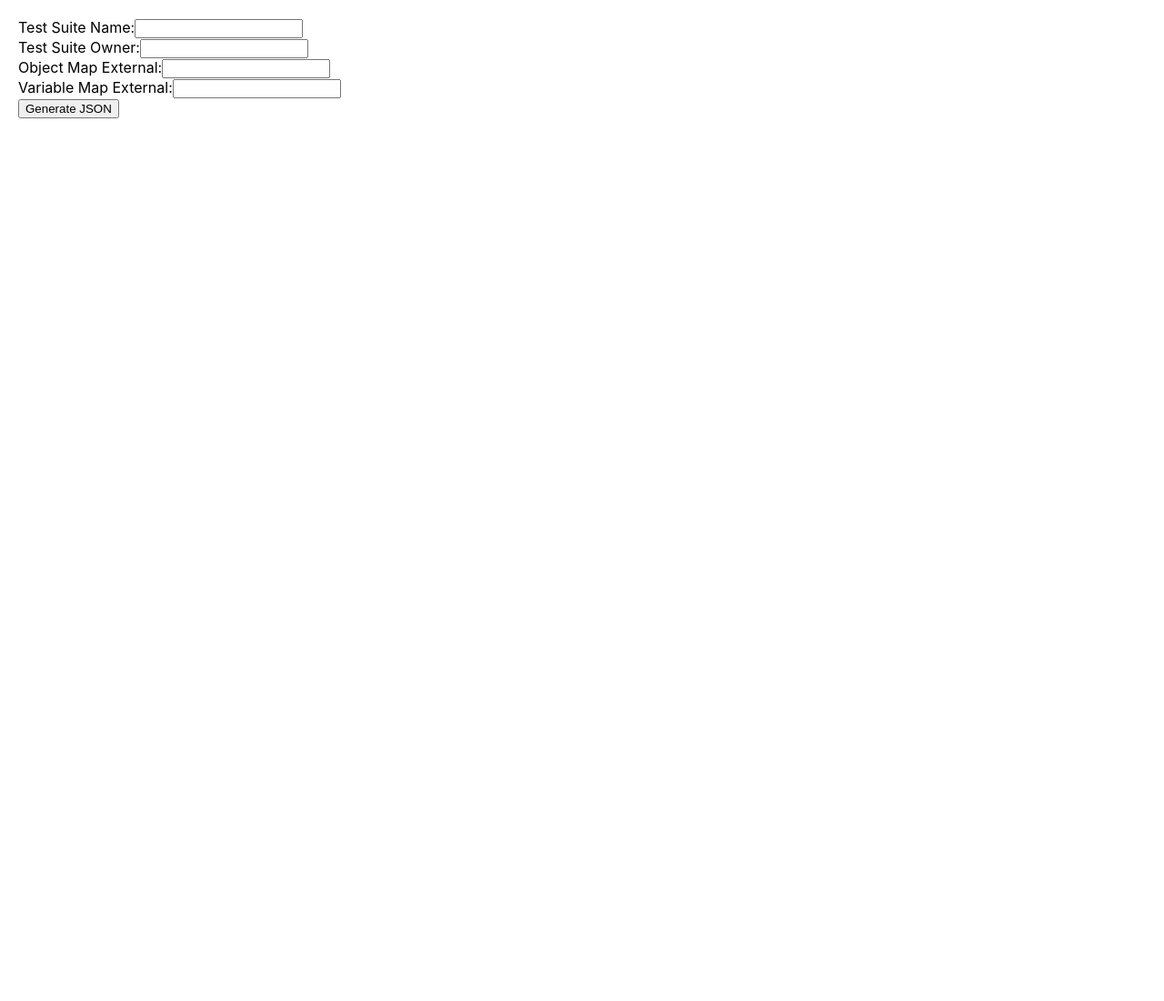
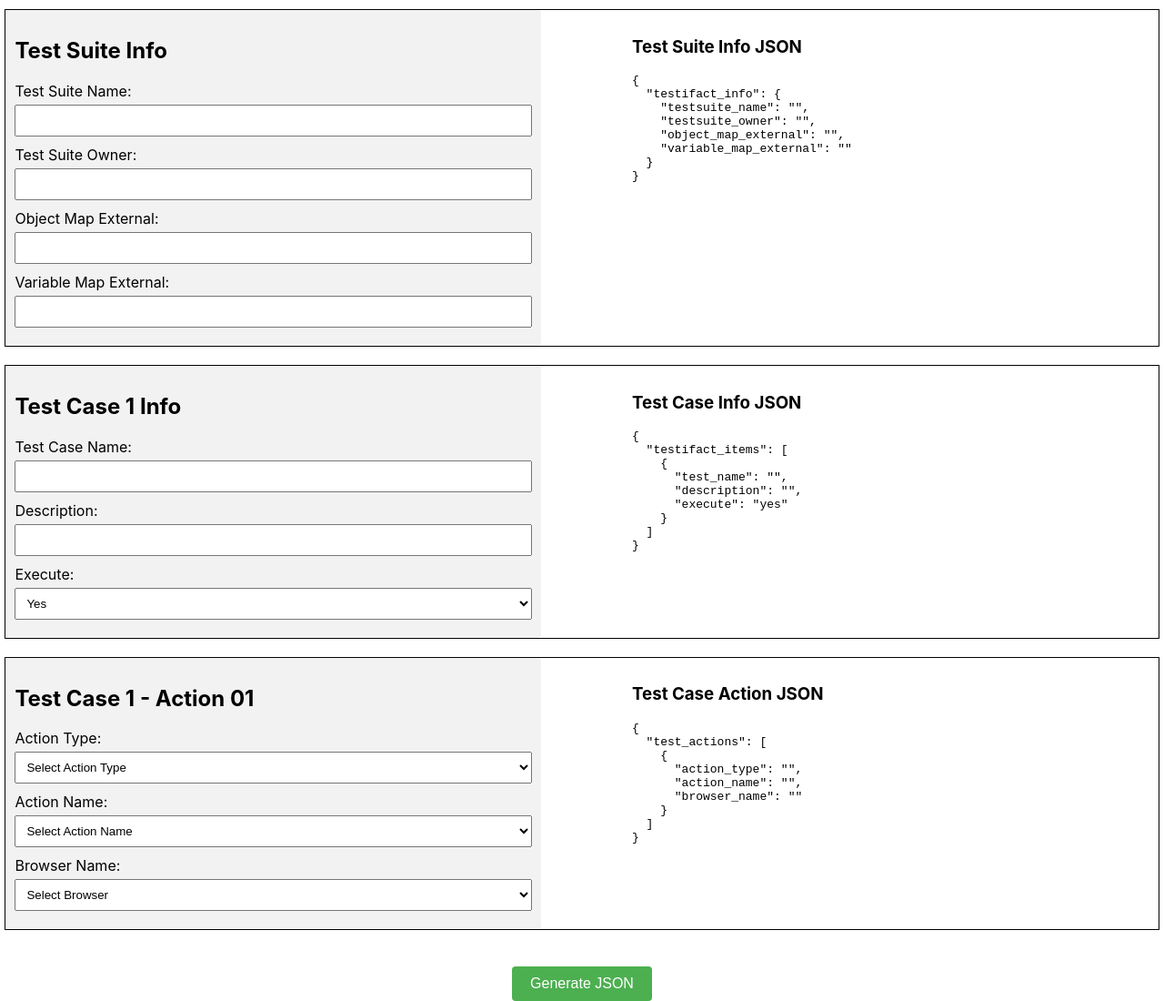
Before and after one commit to arjitappcino/React_ATAS_UI, a React (Create React App) app: page / in a window 1280 px wide. Shown: the whole page at 91% size. Before the commit the page ends 800 px from the top, so only its background shows below. Built offline with nearby package versions, Linux system fonts and the light colour scheme.

Commit message:
this version completed. Now more requirements to add.

```diff
--- a/package.json
+++ b/package.json
@@ -34,5 +34,8 @@
       "last 1 firefox version",
       "last 1 safari version"
     ]
+  },
+  "devDependencies": {
+    "cross-env": "^7.0.3"
   }
 }
--- a/src/TestScriptBuilder.css
+++ b/src/TestScriptBuilder.css
@@ -1,18 +1,134 @@
 .test-script-builder-container {
     display: flex;
-    justify-content: space-between;
+    flex-direction: column;
+    align-items: center;
+    max-width: 99%;
+    margin: auto;
+    padding-top: 10px;
+    /* background-color: #a79494; */
+}
+
+.section-row {
+    display: flex;
+    justify-content: flex-start;
+    align-items: flex-start;
+    width: 100%;
+    margin-bottom: 20px;
+    border: 1px solid #000000; /* Example of a light grey border */
+}
+
+.input-section, .json-output-section {
+    width: 48%; /* Adjust this value as needed */
+    padding: 10px;
 }
 
 .input-section {
-    flex: 1;
-    padding: 20px;
-    /* Add any additional styling as needed */
+    background-color: #f2f2f2;
+    border-radius: 4px;
+    display: flex;
+    flex-direction: column;
+    justify-content: space-between; /* This will push the contents to fill the space */
 }
 
-.json-display-section {
-    flex: 1;
+.json-output-section {
+    /* background-color: #e0e0e0; */
+    border-radius: 4px;
+    overflow-x: auto;
+    padding-left: 100px;
+}
+
+/* Style for form elements: inputs, selects, labels */
+input, select {
+    width: 100%;
+    padding: 8px;
+    margin-top: 5px;
+    margin-bottom: 10px;
+    box-sizing: border-box;
+}
+
+label {
+    display: block; /* Makes label take full width */
+}
+
+@media (max-width: 768px) {
+    .section-row {
+        flex-direction: column;
+    }
+
+    .input-section, .generated-json-section {
+        width: 100%;
+        padding: 10px; /* Adjust padding for smaller screens if necessary */
+    }
+}
+
+.generate-json-btn {
+    padding: 10px 20px;
+    margin-top: 20px;
+    font-size: 16px;
+    cursor: pointer;
+    background-color: #4CAF50; /* Green background for visibility */
+    color: white;
+    border: none;
+    border-radius: 4px;
+    outline: none;
+}
+
+.generate-json-btn:hover {
+    background-color: #45a049; /* Darker shade on hover */
+}
+
+.modal {
+    position: fixed;
+    z-index: 1;
+    left: 0;
+    top: 0;
+    width: 100%;
+    height: 100%;
+    overflow: auto;
+    background-color: rgb(0, 0, 0); /* Fallback color */
+    background-color: rgba(0, 0, 0, 0.4); /* Black w/ opacity */
+    display: flex;
+    align-items: center;
+    justify-content: center;
+}
+
+.modal-content {
+    background-color: #fefefe;
+    margin: auto;
     padding: 20px;
-    background-color: white; /* Light grey background for contrast */
-    overflow: auto; /* In case JSON content is too long */
-    /* Add any additional styling as needed */
+    border: 1px solid #888;
+    width: 80%;
+    max-height: 80vh;
+    overflow: auto;
+    border-radius: 4px;
 }
+
+.close {
+    color: #aaaaaa;
+    float: right;
+    font-size: 28px;
+    font-weight: bold;
+}
+
+.close:hover,
+.close:focus {
+    color: #000;
+    text-decoration: none;
+    cursor: pointer;
+}
+
+.copy-json-btn {
+    padding: 10px 20px;
+    margin-top: 20px;
+    font-size: 16px;
+    cursor: pointer;
+    background-color: #4CAF50; /* Green background */
+    color: white;
+    border: none;
+    border-radius: 4px;
+    outline: none;
+}
+
+.copy-json-btn:hover {
+    background-color: #45a049; /* Darker shade on hover */
+}
--- a/src/TestScriptBuilder.js
+++ b/src/TestScriptBuilder.js
@@ -1,62 +1,188 @@
 import React, { useState } from 'react';
-import './TestScriptBuilder.css'; // Make sure to create this CSS file
+import './TestScriptBuilder.css'; // Ensure you have this CSS file for styles
 
 function TestScriptBuilder() {
-    // State to store input values
-    const [testsuiteName, setTestsuiteName] = useState('');
-    const [testsuiteOwner, setTestsuiteOwner] = useState('');
-    const [objectMapExternal, setObjectMapExternal] = useState('');
-    const [variableMapExternal, setVariableMapExternal] = useState('');
-    const [generatedJson, setGeneratedJson] = useState('');
 
-    // Function to generate JSON
-    const generateJson = () => {
-        const jsonScript = JSON.stringify({
-            testifact_info: {
-                testsuite_name: testsuiteName,
-                testsuite_owner: testsuiteOwner,
-                object_map_external: objectMapExternal,
-                variable_map_external: variableMapExternal
-            }
-        }, null, 2); // Beautify the JSON output
-        setGeneratedJson(jsonScript);
+    const [showModal, setShowModal] = useState(false);
+    const [finalJSON, setFinalJSON] = useState('');
+    // State for the test suite information
+    const [testSuite, setTestSuite] = useState({
+        testsuite_name: '',
+        testsuite_owner: '',
+        object_map_external: '',
+        variable_map_external: ''
+    });
+
+    // State for the test case information
+    const [testCase, setTestCase] = useState({
+        test_name: '',
+        description: '',
+        execute: 'yes' // or 'no'
+    });
+
+    // State for the test action information
+    const [testAction, setTestAction] = useState({
+        action_type: '',
+        action_name: '',
+        browser_name: ''
+    });
+
+    // Handlers for input changes
+    const handleTestSuiteChange = (e) => {
+        const { name, value } = e.target;
+        setTestSuite({ ...testSuite, [name]: value });
+    };
+
+    const handleTestCaseChange = (e) => {
+        const { name, value } = e.target;
+        setTestCase({ ...testCase, [name]: value });
+    };
+
+    const handleTestActionChange = (e) => {
+        const { name, value } = e.target;
+        setTestAction({ ...testAction, [name]: value });
+    };
+
+    // Render JSON output
+    const renderJSON = (data) => {
+        return <pre>{JSON.stringify(data, null, 2)}</pre>;
+    };
+
+    const generateFinalJSON = () => {
+        const combinedJSON = {
+            testifact_info: testSuite,
+            testifact_items: [
+                {
+                    ...testCase,
+                    test_actions: [
+                        {
+                            action_name: testAction.action_name,
+                            action_type: testAction.action_type,
+                            action_config: {
+                                browser_name: testAction.browser_name // Assuming you want it nested like this
+                            }
+                        }
+                    ]
+                }
+            ]
+        };
+        setFinalJSON(JSON.stringify(combinedJSON, null, 2));
+        setShowModal(true); // Show the modal with the JSON
+    };
+
+
+    const copyToClipboard = () => {
+        navigator.clipboard.writeText(finalJSON).then(() => {
+            alert('JSON copied to clipboard!'); // Replace with a more elegant notification if desired
+        });
     };
 
     return (
         <div className="test-script-builder-container">
-            <div className="input-section">
-                <form>
+            {/* Test Suite Information Row */}
+            <div className="section-row">
+                <div className="input-section">
+                    <h2>Test Suite Info</h2>
                     <label>
                         Test Suite Name:
-                        <input type="text" value={testsuiteName} onChange={(e) => setTestsuiteName(e.target.value)} />
+                        <input type="text" name="testsuite_name" value={testSuite.testsuite_name} onChange={handleTestSuiteChange} />
                     </label>
-                    <br />
                     <label>
                         Test Suite Owner:
-                        <input type="text" value={testsuiteOwner} onChange={(e) => setTestsuiteOwner(e.target.value)} />
+                        <input type="text" name="testsuite_owner" value={testSuite.testsuite_owner} onChange={handleTestSuiteChange} />
                     </label>
-                    <br />
                     <label>
                         Object Map External:
-                        <input type="text" value={objectMapExternal} onChange={(e) => setObjectMapExternal(e.target.value)} />
+                        <input type="text" name="object_map_external" value={testSuite.object_map_external} onChange={handleTestSuiteChange} />
                     </label>
-                    <br />
                     <label>
                         Variable Map External:
-                        <input type="text" value={variableMapExternal} onChange={(e) => setVariableMapExternal(e.target.value)} />
+                        <input type="text" name="variable_map_external" value={testSuite.variable_map_external} onChange={handleTestSuiteChange} />
                     </label>
-                    <br />
-                    <button type="button" onClick={generateJson}>Generate JSON</button>
-                </form>
+                </div>
+                <div className="json-output-section">
+                    <h3>Test Suite Info JSON</h3>
+                    {renderJSON({ testifact_info: testSuite })}
+                </div>
             </div>
-            <div className="json-display-section">
-                {generatedJson && (
-                    <div>
-                        <h3>Generated JSON:</h3>
-                        <pre>{generatedJson}</pre>
+
+            {/* Test Case Information Row */}
+            <div className="section-row">
+                <div className="input-section">
+                    <h2>Test Case 1 Info</h2>
+                    <label>
+                        Test Case Name:
+                        <input type="text" name="test_name" value={testCase.test_name} onChange={handleTestCaseChange} />
+                    </label>
+                    <label>
+                        Description:
+                        <input type="text" name="description" value={testCase.description} onChange={handleTestCaseChange} />
+                    </label>
+                    <label>
+                        Execute:
+                        <select name="execute" value={testCase.execute} onChange={handleTestCaseChange}>
+                            <option value="yes">Yes</option>
+                            <option value="no">No</option>
+                        </select>
+                    </label>
+                </div>
+                <div className="json-output-section">
+                    <h3>Test Case Info JSON</h3>
+                    {renderJSON({ testifact_items: [testCase] })}
+                </div>
+            </div>
+
+            {/* Test Action Row */}
+            <div className="section-row">
+                <div className="input-section">
+                    <h2>Test Case 1 - Action 01</h2>
+                    <label>
+                        Action Type:
+                        <select name="action_type" value={testAction.action_type} onChange={handleTestActionChange}>
+                            <option value="">Select Action Type</option>
+                            <option value="ui_interaction">UI Interaction</option>
+                            <option value="api_call">API Call</option>
+                            <option value="data_validation">Data Validation</option>
+                        </select>
+                    </label>
+                    <label>
+                        Action Name:
+                        <select name="action_name" value={testAction.action_name} onChange={handleTestActionChange}>
+                            <option value="">Select Action Name</option>
+                            <option value="click">Click</option>
+                            <option value="enter_text">Enter Text</option>
+                            <option value="submit_form">Submit Form</option>
+                        </select>
+                    </label>
+                    <label>
+                        Browser Name:
+                        <select name="browser_name" value={testAction.browser_name} onChange={handleTestActionChange}>
+                            <option value="">Select Browser</option>
+                            <option value="chrome">Chrome</option>
+                            <option value="firefox">Firefox</option>
+                            <option value="safari">Safari</option>
+                        </select>
+                    </label>
+                </div>
+                <div className="json-output-section">
+                    <h3>Test Case Action JSON</h3>
+                    {renderJSON({ test_actions: [testAction] })}
+                </div>
+            </div>
+            <button onClick={generateFinalJSON} className="generate-json-btn">
+                Generate JSON
+            </button>
+            {showModal && (
+                <div className="modal">
+                    <div className="modal-content">
+                        <span className="close" onClick={() => setShowModal(false)}>&times;</span>
+                        <pre>{finalJSON}</pre>
+                        <button onClick={copyToClipboard} className="copy-json-btn">
+                            Copy JSON
+                        </button>
                     </div>
-                )}
-            </div>
+                </div>
+            )}
         </div>
     );
 }
```
Also changed, not shown: 2 other files (tests, documents, lock files or other folders).
